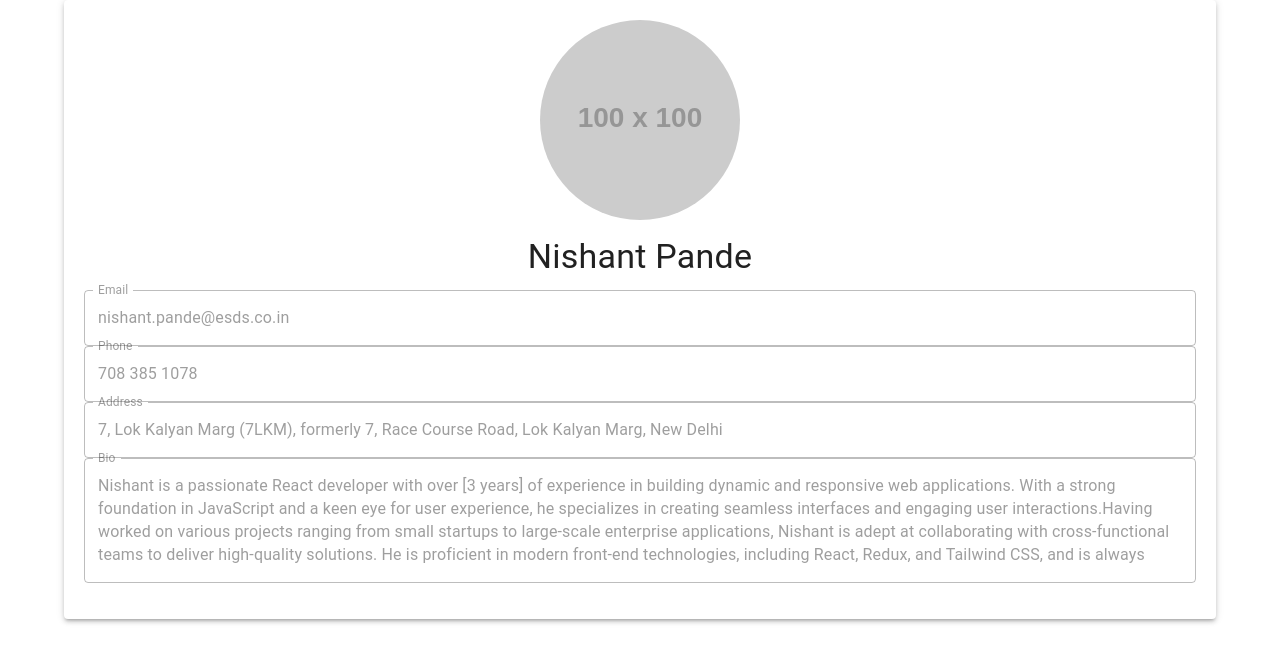
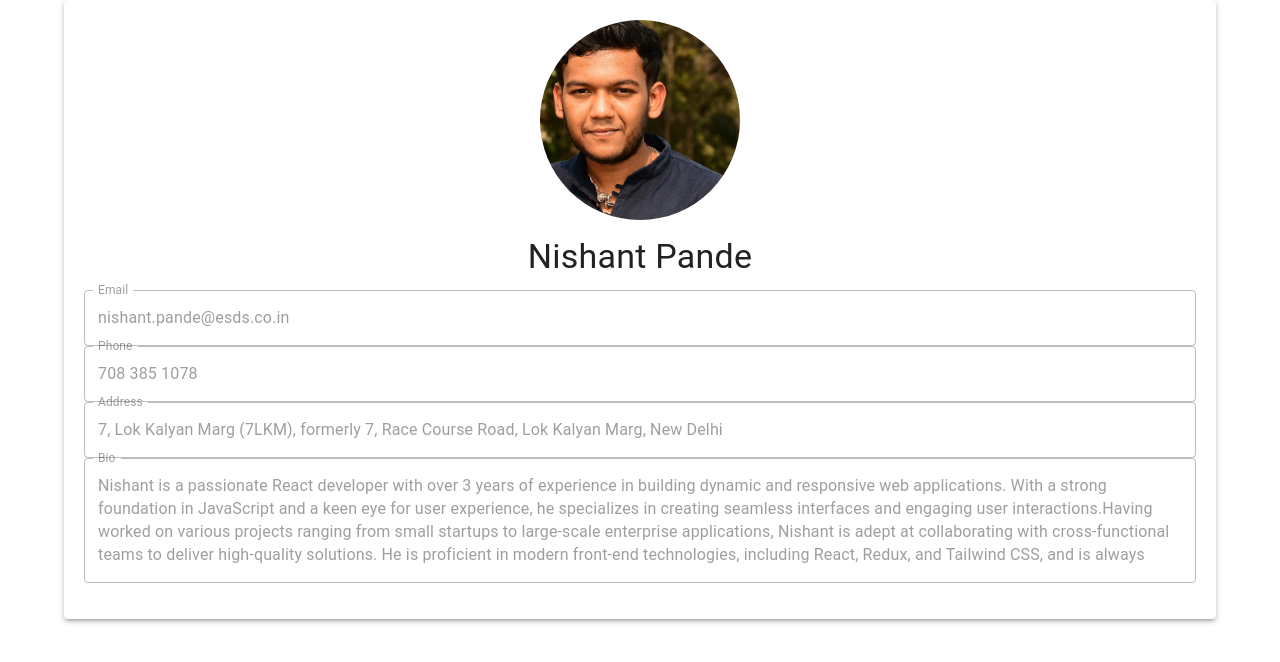
Before and after one commit to nishant4214/user-profile-app, a React (Create React App) app: page / in a window 1280 px wide. Shown: the top 662 px of the page. Built offline with nearby package versions, Linux system fonts and the light colour scheme.

Commit message:
image added

```diff
--- a/package.json
+++ b/package.json
@@ -38,5 +38,8 @@
       "last 1 firefox version",
       "last 1 safari version"
     ]
+  },
+  "devDependencies": {
+    "gh-pages": "^6.2.0"
   }
 }
--- a/src/UserProfile.jsx
+++ b/src/UserProfile.jsx
@@ -3,6 +3,7 @@
 import React, { useState } from 'react';
 
 import './UserProfile.css';
+import profilePic from './images/Tenant_669_org_752_user_21030540_IMG_20240924_103849.jpg'
 import {
   Container,
   TextField,
@@ -20,7 +21,7 @@ const UserProfile = () => {
     email: 'nishant.pande@esds.co.in',
     phone: '708 385 1078',
     address: '7, Lok Kalyan Marg (7LKM), formerly 7, Race Course Road, Lok Kalyan Marg, New Delhi',
-    bio: 'Nishant is a passionate React developer with over [3 years] of experience in building dynamic and responsive web applications. With a strong foundation in JavaScript and a keen eye for user experience, he specializes in creating seamless interfaces and engaging user interactions.'
+    bio: 'Nishant is a passionate React developer with over 3 years of experience in building dynamic and responsive web applications. With a strong foundation in JavaScript and a keen eye for user experience, he specializes in creating seamless interfaces and engaging user interactions.'
     +'Having worked on various projects ranging from small startups to large-scale enterprise applications, Nishant is adept at collaborating with cross-functional teams to deliver high-quality solutions. He is proficient in modern front-end technologies, including React, Redux, and Tailwind CSS, and is always eager to learn about the latest trends and best practices in the web development ecosystem.'
     +'In addition to his technical skills, Nishant values clean code and performance optimization, ensuring that applications are not only functional but also efficient and maintainable. He enjoys tackling challenges and solving complex problems, making him a reliable asset in any development team.'
     +'Outside of coding, Nishant is an avid contributor to the developer community, participating in meetups and open-source projects. He also loves sharing knowledge through blogs and tutorials, helping others navigate the world of React development.',
@@ -42,7 +43,7 @@ const UserProfile = () => {
         <Box display="flex" flexDirection="column" alignItems="center">
           <Avatar
             sx={{ width: 200, height: 200, mb: 2 }}
-            src="https://via.placeholder.com/100"
+            src={profilePic}
             alt={userData.name}
           />
           <Typography variant="h4" align="center" gutterBottom>
```
Also changed, not shown: src/images/Tenant_669_org_752_user_21030540_IMG_20240924_103849.jpg (added), 1 other file (tests, documents, lock files or other folders).
